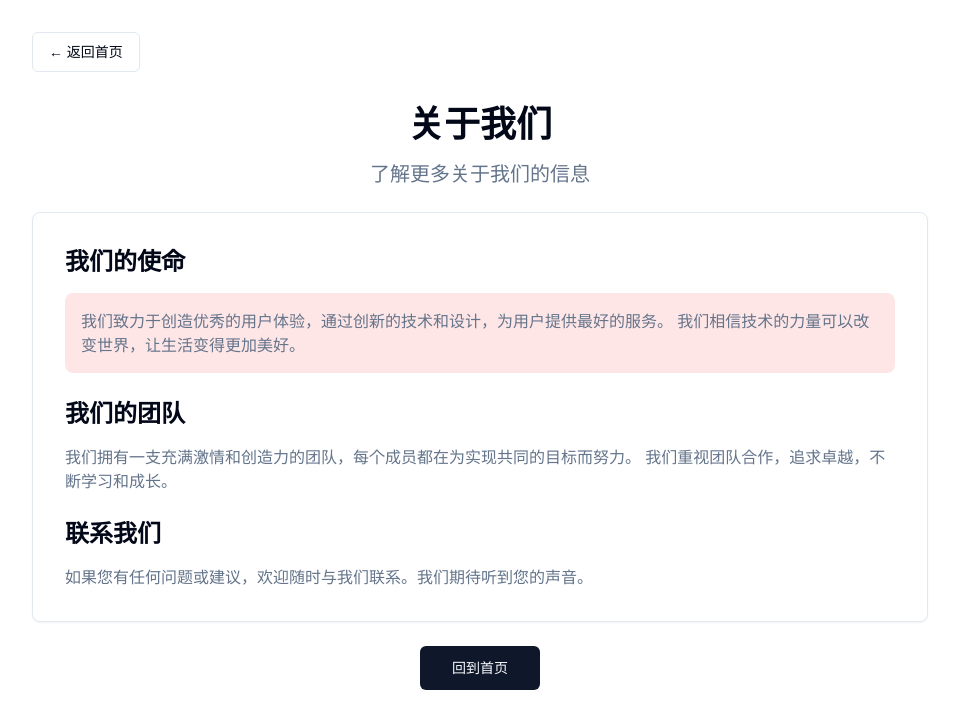
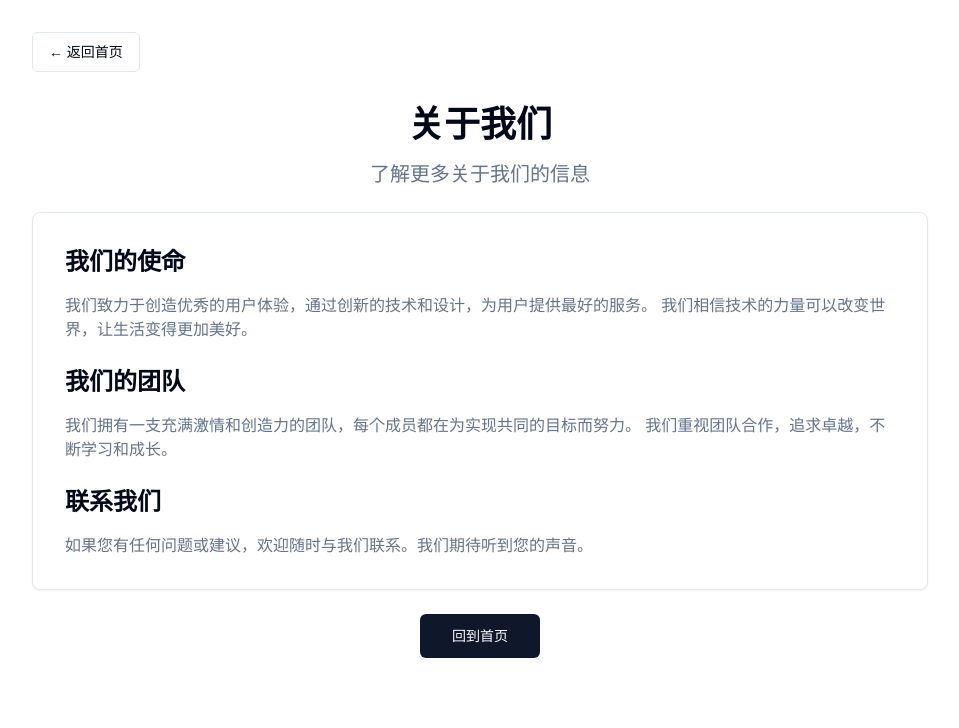
Before and after one commit to whitemiaool/page-hop-navigator, a React (Vite) app: page /about in a window 1280 px wide. Shown: the top 728 px of the page, without its empty margins (160-1119 px from the left). Built offline with nearby package versions, Linux system fonts and the light colour scheme.

Commit message:
Reverted to commit 3c896dd540a4c18376071c345e549a150b68b402

```diff
--- a/src/index.css
+++ b/src/index.css
@@ -53,8 +53,6 @@ All colors MUST be HSL.
     --sidebar-border: 220 13% 91%;
 
     --sidebar-ring: 217.2 91.2% 59.8%;
-
-    --red-background: 0 100% 95%;
   }
 
   .dark {
@@ -93,8 +91,6 @@ All colors MUST be HSL.
     --sidebar-accent-foreground: 240 4.8% 95.9%;
     --sidebar-border: 240 3.7% 15.9%;
     --sidebar-ring: 217.2 91.2% 59.8%;
-
-    --red-background: 0 84% 20%;
   }
 }
 
--- a/src/pages/About22222.tsx
+++ b/src/pages/About22222.tsx
@@ -20,7 +20,7 @@ const About = () => {
 
           <Card className="p-8">
             <h2 className="text-2xl font-semibold mb-4">我们的使命</h2>
-            <p className="text-muted-foreground mb-6 bg-red-bg p-4 rounded-lg">
+            <p className="text-muted-foreground mb-6">
               我们致力于创造优秀的用户体验，通过创新的技术和设计，为用户提供最好的服务。
               我们相信技术的力量可以改变世界，让生活变得更加美好。
             </p>
--- a/tailwind.config.ts
+++ b/tailwind.config.ts
@@ -61,8 +61,7 @@ export default {
 					'accent-foreground': 'hsl(var(--sidebar-accent-foreground))',
 					border: 'hsl(var(--sidebar-border))',
 					ring: 'hsl(var(--sidebar-ring))'
-				},
-				'red-bg': 'hsl(var(--red-background))'
+				}
 			},
 			borderRadius: {
 				lg: 'var(--radius)',
```
